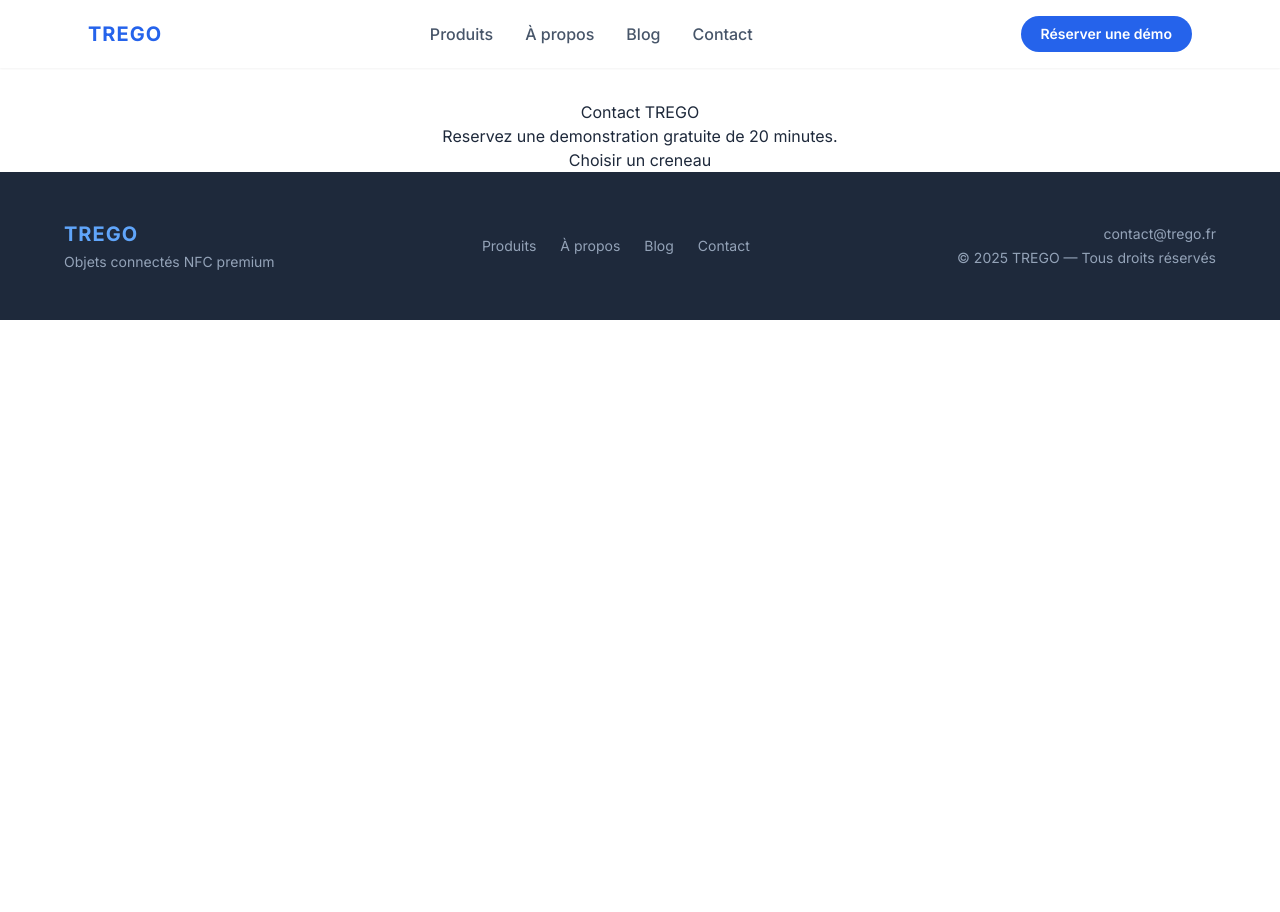
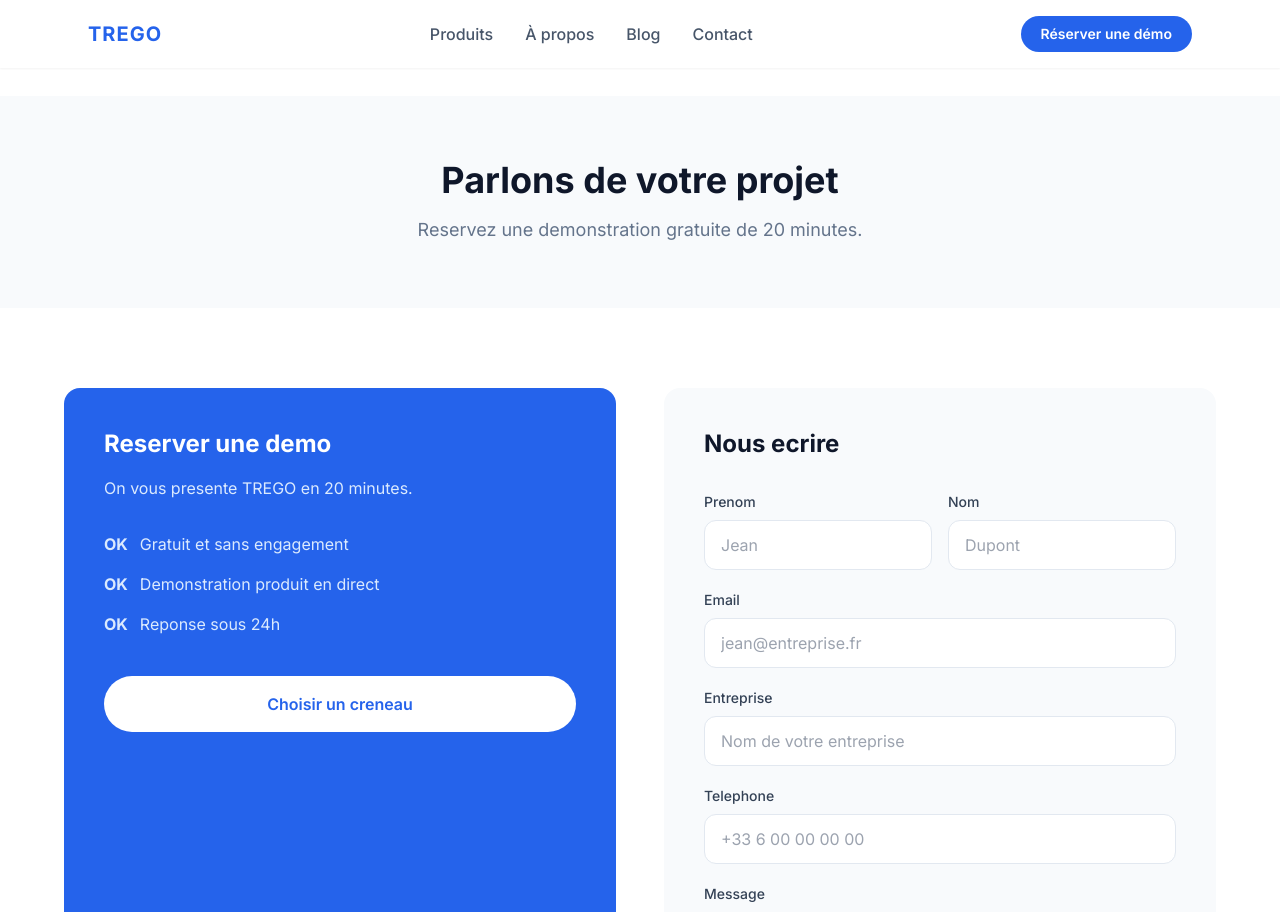
Before and after one commit to mkl680/trego-site-V1, a Next.js app: page /contact in a window 1280 px wide. Shown: the top 912 px of the page. Before the commit the page ends 800 px from the top, so only its background shows below. Built offline with nearby package versions, Linux system fonts and the light colour scheme.

Commit message:
Update page.tsx

```diff
--- a/app/contact/page.tsx
+++ b/app/contact/page.tsx
@@ -1,9 +1,58 @@
 export default function Contact() {
   return (
-    <div style={{paddingTop: "100px", textAlign: "center"}}>
-      <h1>Contact TREGO</h1>
-      <p>Reservez une demonstration gratuite de 20 minutes.</p>
-      <a href="https://calendly.com/trego">Choisir un creneau</a>
-    </div>
+    <main className="min-h-screen bg-white pt-24">
+      <section className="py-16 px-6 text-center bg-slate-50">
+        <div className="max-w-3xl mx-auto">
+          <h1 className="text-4xl font-bold text-slate-900 mb-4">Parlons de votre projet</h1>
+          <p className="text-lg text-slate-500">Reservez une demonstration gratuite de 20 minutes.</p>
+        </div>
+      </section>
+      <section className="py-20 px-6">
+        <div className="max-w-6xl mx-auto grid grid-cols-1 lg:grid-cols-2 gap-12">
+          <div className="bg-blue-600 rounded-2xl p-10 text-white">
+            <h2 className="text-2xl font-bold mb-4">Reserver une demo</h2>
+            <p className="text-blue-100 mb-8">On vous presente TREGO en 20 minutes.</p>
+            <ul className="space-y-4 mb-10">
+              <li className="flex items-center gap-3 text-blue-100"><span className="font-bold">OK</span> Gratuit et sans engagement</li>
+              <li className="flex items-center gap-3 text-blue-100"><span className="font-bold">OK</span> Demonstration produit en direct</li>
+              <li className="flex items-center gap-3 text-blue-100"><span className="font-bold">OK</span> Reponse sous 24h</li>
+            </ul>
+            <a href="https://calendly.com/trego" target="_blank" rel="noopener noreferrer" className="block bg-white text-blue-600 px-8 py-4 rounded-full font-semibold text-center">Choisir un creneau</a>
+          </div>
+          <div className="bg-slate-50 rounded-2xl p-10">
+            <h2 className="text-2xl font-bold text-slate-900 mb-8">Nous ecrire</h2>
+            <form className="space-y-5">
+              <div className="grid grid-cols-2 gap-4">
+                <div>
+                  <label className="block text-sm font-medium text-slate-700 mb-2">Prenom</label>
+                  <input type="text" placeholder="Jean" className="w-full border border-slate-200 rounded-xl px-4 py-3" />
+                </div>
+                <div>
+                  <label className="block text-sm font-medium text-slate-700 mb-2">Nom</label>
+                  <input type="text" placeholder="Dupont" className="w-full border border-slate-200 rounded-xl px-4 py-3" />
+                </div>
+              </div>
+              <div>
+                <label className="block text-sm font-medium text-slate-700 mb-2">Email</label>
+                <input type="email" placeholder="jean@entreprise.fr" className="w-full border border-slate-200 rounded-xl px-4 py-3" />
+              </div>
+              <div>
+                <label className="block text-sm font-medium text-slate-700 mb-2">Entreprise</label>
+                <input type="text" placeholder="Nom de votre entreprise" className="w-full border border-slate-200 rounded-xl px-4 py-3" />
+              </div>
+              <div>
+                <label className="block text-sm font-medium text-slate-700 mb-2">Telephone</label>
+                <input type="tel" placeholder="+33 6 00 00 00 00" className="w-full border border-slate-200 rounded-xl px-4 py-3" />
+              </div>
+              <div>
+                <label className="block text-sm font-medium text-slate-700 mb-2">Message</label>
+                <textarea rows={4} placeholder="Decrivez votre projet" className="w-full border border-slate-200 rounded-xl px-4 py-3 resize-none" />
+              </div>
+              <button type="submit" className="w-full bg-blue-600 text-white py-4 rounded-full font-semibold">Envoyer le message</button>
+            </form>
+          </div>
+        </div>
+      </section>
+    </main>
   )
 }
```
